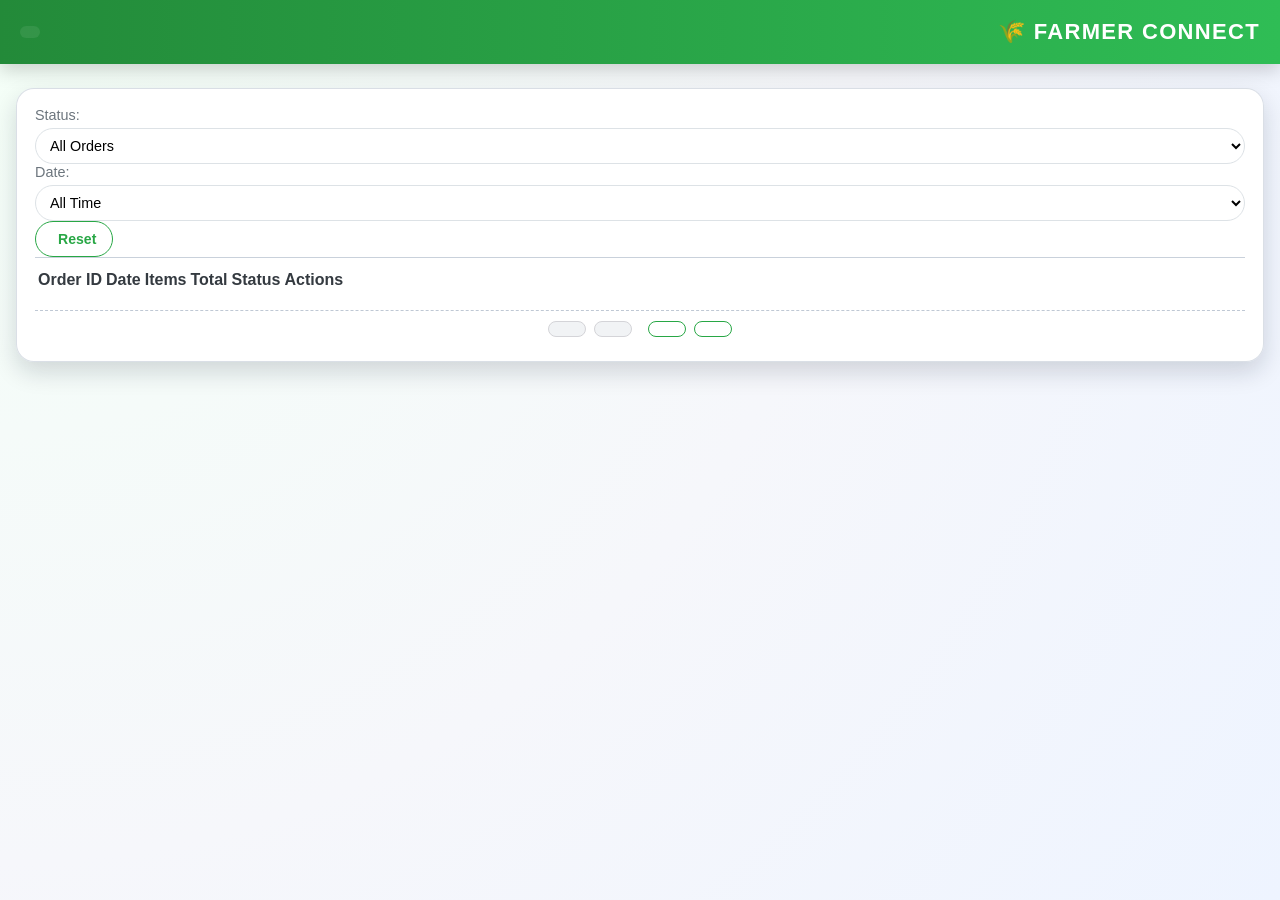
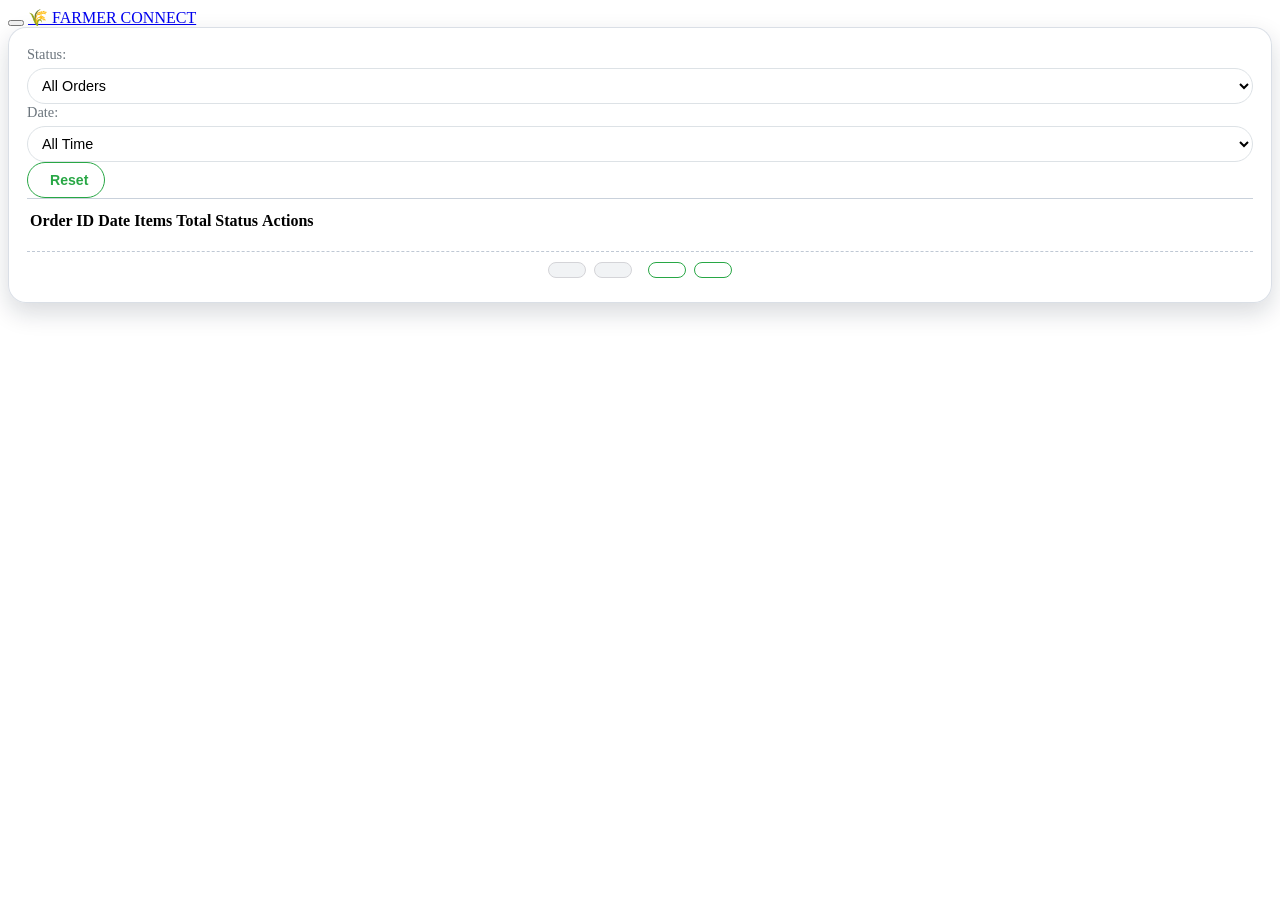

Enhanced Multi language support and Application Interface

--- a/css/customer-orders.css
+++ b/css/customer-orders.css
@@ -31,124 +31,7 @@
   box-sizing: border-box;
 }
 
-html,
-body {
-  margin: 0;
-  padding: 0;
-  height: 100%;
-  font-family: var(--font-family);
-  background: radial-gradient(circle at top left, #f4fff7, #f6f7fb 55%, #eef4ff);
-  color: var(--gray-dark);
-}
 
-body {
-  padding: 0 16px 24px;
-  padding-top: 88px; /* space for fixed header */
-}
-
-/* Top Navigation */
-.top-nav {
-  position: fixed;
-  top: 0;
-  left: 0;
-  right: 0;
-  height: 64px;
-  display: flex;
-  align-items: center;
-  justify-content: space-between;
-  padding: 0 20px;
-  background: linear-gradient(90deg, #238a39, #2fbd55);
-  color: #ffffff;
-  z-index: 1000;
-  box-shadow: 0 6px 18px rgba(0, 0, 0, 0.18);
-}
-
-.top-nav-left {
-  display: flex;
-  align-items: center;
-  gap: 10px;
-}
-
-.top-nav-right {
-  display: flex;
-  align-items: center;
-  gap: 16px;
-}
-
-/* Back Button */
-.btn-back {
-  background: rgba(255, 255, 255, 0.08);
-  border: none;
-  color: #ffffff;
-  font-size: 20px;
-  cursor: pointer;
-  display: flex;
-  align-items: center;
-  justify-content: center;
-  padding: 6px 10px;
-  border-radius: 999px;
-  transition: background-color var(--transition-speed), transform var(--transition-speed);
-}
-.btn-back:hover {
-  background-color: rgba(0, 0, 0, 0.14);
-  transform: translateX(-1px);
-}
-
-/* Logo Text */
-.logo-text {
-  font-size: 22px;
-  font-weight: 700;
-  font-family: "Poppins", sans-serif;
-  letter-spacing: 0.06em;
-  text-transform: uppercase;
-  color: #fff;
-  text-decoration: none;
-  display: inline-flex;
-  align-items: center;
-  gap: 8px;
-  user-select: none;
-}
-.logo-text:hover {
-  opacity: 0.9;
-}
-
-/* User Chip */
-.user-chip {
-  display: flex;
-  align-items: center;
-  gap: 10px;
-  background: rgba(255, 255, 255, 0.12);
-  padding: 6px 10px;
-  border-radius: 999px;
-  border: 1px solid rgba(255, 255, 255, 0.25);
-}
-
-.user-avatar {
-  width: 30px;
-  height: 30px;
-  border-radius: 999px;
-  background: #ffffff;
-  color: var(--primary-green);
-  display: inline-flex;
-  align-items: center;
-  justify-content: center;
-  font-weight: 700;
-  font-size: 16px;
-}
-
-.user-meta {
-  display: flex;
-  flex-direction: column;
-  line-height: 1.1;
-}
-.user-name {
-  font-size: 13px;
-  font-weight: 600;
-}
-.user-role {
-  font-size: 11px;
-  opacity: 0.85;
-}
 
 /* Page Layout */
 .orders-page {
@@ -837,18 +720,7 @@ body {
 }
 
 @media (max-width: 768px) {
-  body {
-    padding: 0 10px 18px;
-    padding-top: 80px;
-  }
 
-  .top-nav {
-    padding: 0 12px;
-  }
-
-  .logo-text {
-    font-size: 18px;
-  }
 
   .orders-table {
     min-width: 640px;
@@ -872,9 +744,7 @@ body {
     grid-template-columns: 1fr 1fr;
   }
 
-  .top-nav-right .user-chip {
-    display: none;
-  }
+
 
   .pagination {
     flex-direction: column;
